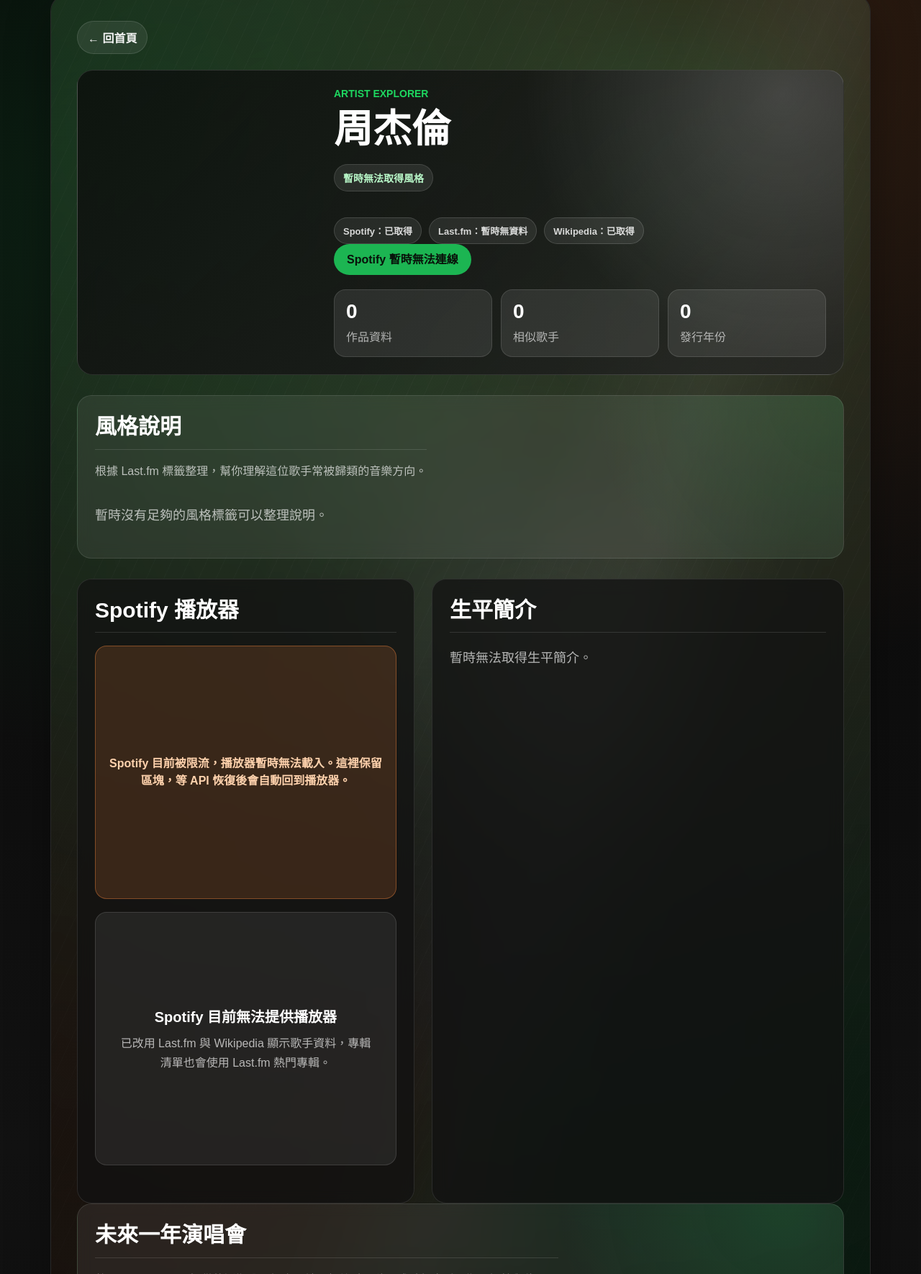
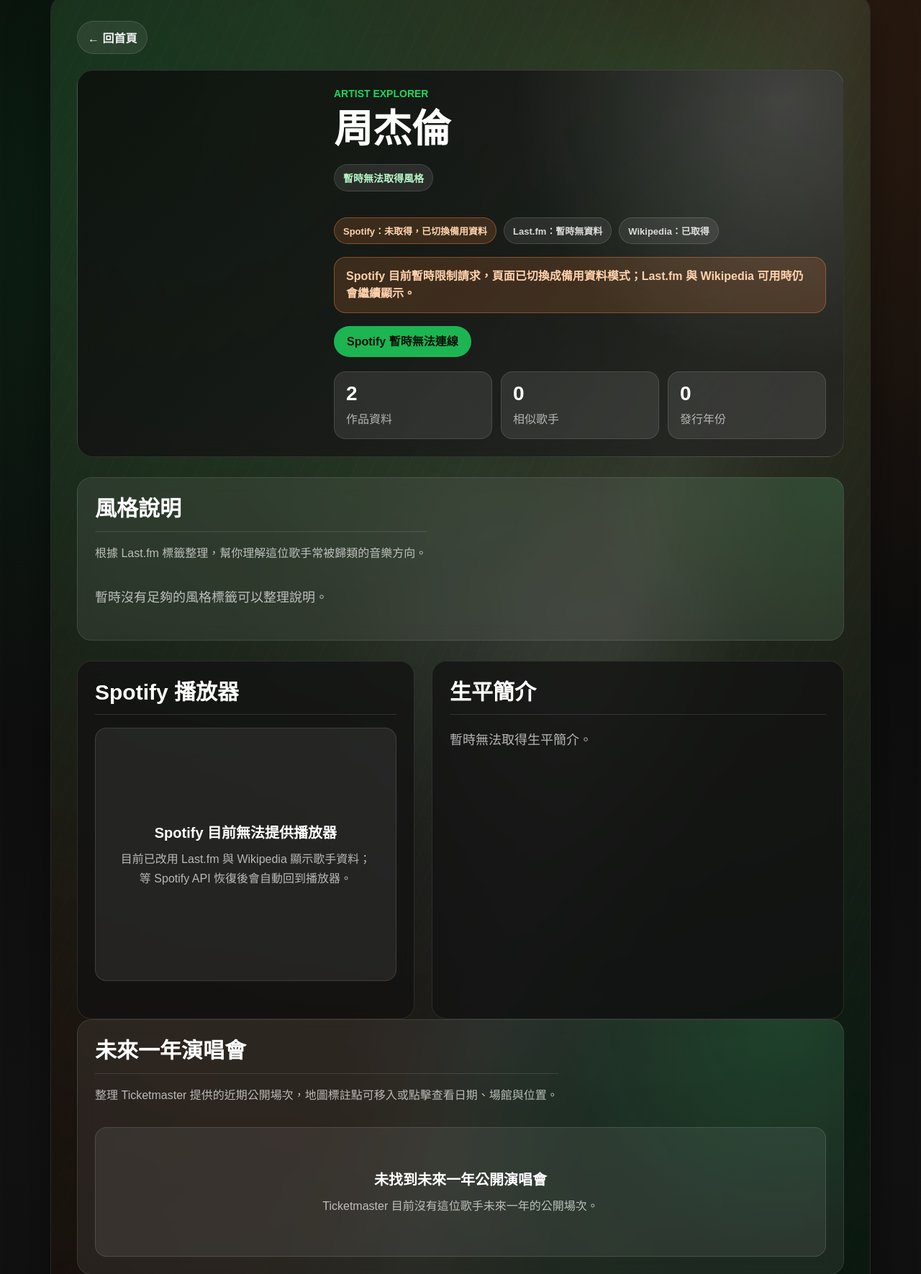
Before and after one commit to rong-kevin/my-first-python-project, a Flask app: a page that uses templates/artist.html in a window 1280 px wide. Shown: the part 72-1842 px from the top of the page at 72% size. Run offline with Flask 3, Linux system fonts and the light colour scheme; data that the repository does not hold is empty.

Commit message:
Fix Spotify unavailable state

```diff
--- a/app.py
+++ b/app.py
@@ -369,6 +369,10 @@ def artist_page():
                 artist = build_backup_artist(artist_name)
                 spotify_unavailable = True
                 data_status["spotify"] = "限流中，已切換備用資料"
+            else:
+                if artist.get("spotify_url") == "#" or artist.get("embed_url") == "#":
+                    spotify_unavailable = True
+                    data_status["spotify"] = "未取得，已切換備用資料"
 
         if not artist:
             artist = build_backup_artist(artist_name)
--- a/services/spotify_api.py
+++ b/services/spotify_api.py
@@ -79,7 +79,7 @@ def search_artist(artist_name):
         }
     except requests.RequestException as error:
         print(f"Spotify search unavailable for {artist_name}: {error}")
-        return fallback_artist(artist_name)
+        raise
 
 def fallback_artist_preview(artist_name):
     return {
--- a/static/style.css
+++ b/static/style.css
@@ -512,15 +512,13 @@ a:hover {
 }
 
 .data-status-row span.warning,
-.backup-notice,
-.spotify-fallback-box {
+.backup-notice {
     background: rgba(255, 139, 64, 0.16);
     border-color: rgba(255, 139, 64, 0.38);
     color: #ffd2ad;
 }
 
-.backup-notice,
-.spotify-fallback-box {
+.backup-notice {
     border: 1px solid rgba(255, 139, 64, 0.38);
     border-radius: 16px;
     font-weight: 800;
@@ -533,14 +531,6 @@ a:hover {
     cursor: default;
     opacity: 0.72;
     pointer-events: none;
-}
-
-.spotify-fallback-box {
-    align-items: center;
-    display: flex;
-    min-height: 352px;
-    justify-content: center;
-    text-align: center;
 }
 
 .spotify-link.disabled {
--- a/templates/artist.html
+++ b/templates/artist.html
@@ -138,12 +138,9 @@
                     <div class="section-card spotify-section">
                         <h2>Spotify 播放器</h2>
                         {% if spotify_unavailable or not artist.embed_url or artist.embed_url == '#' %}
-                            <div class="spotify-fallback-box">
-                                Spotify 目前被限流，播放器暫時無法載入。這裡保留區塊，等 API 恢復後會自動回到播放器。
-                            </div>
                             <div class="spotify-unavailable">
                                 <strong>Spotify 目前無法提供播放器</strong>
-                                <p>已改用 Last.fm 與 Wikipedia 顯示歌手資料，專輯清單也會使用 Last.fm 熱門專輯。</p>
+                                <p>目前已改用 Last.fm 與 Wikipedia 顯示歌手資料；等 Spotify API 恢復後會自動回到播放器。</p>
                             </div>
                         {% else %}
                             <iframe
@@ -153,8 +150,6 @@
                                 allow="autoplay; clipboard-write; encrypted-media; fullscreen; picture-in-picture"
                                 loading="lazy">
                             </iframe>
-
-
                         {% endif %}
                     </div>
 
```
